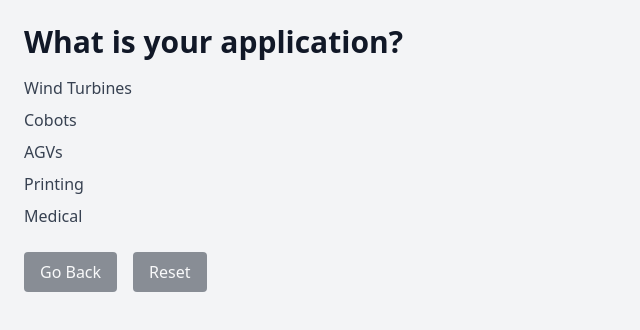
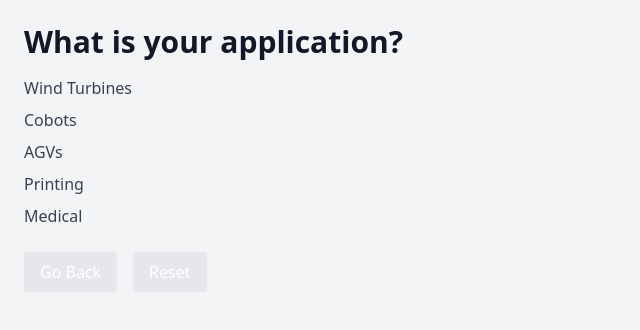
Before and after one commit to Zeoo33/tree, a Nuxt app: page / in a window 1280 px wide. Shown: the top 330 px of the page, without its empty margins (0-640 px from the left). Built offline with nearby package versions, Linux system fonts and the light colour scheme.

Commit message:
inactive buttons style change

```diff
--- a/pages/index.vue
+++ b/pages/index.vue
@@ -44,14 +44,14 @@
       <button
         @click="goBack"
         :disabled="history.length === 0"
-        class="px-4 py-2 bg-gray-800 text-white rounded disabled:opacity-50 disabled:cursor-not-allowed hover:bg-gray-700 transition cursor-pointer"
+        class="px-4 py-2 bg-gray-800 text-white rounded disabled:bg-gray-200 disabled:cursor-not-allowed hover:bg-gray-700 transition cursor-pointer"
       >
         Go Back
       </button>
       <button
         @click="reset"
         :disabled="history.length === 0"
-        class="px-4 py-2 bg-gray-800 text-white rounded disabled:opacity-50 disabled:cursor-not-allowed hover:bg-gray-700 transition cursor-pointer"
+        class="px-4 py-2 bg-gray-800 text-white rounded disabled:bg-gray-200 disabled:cursor-not-allowed hover:bg-gray-700 transition cursor-pointer"
       >
         Reset
       </button>
```
